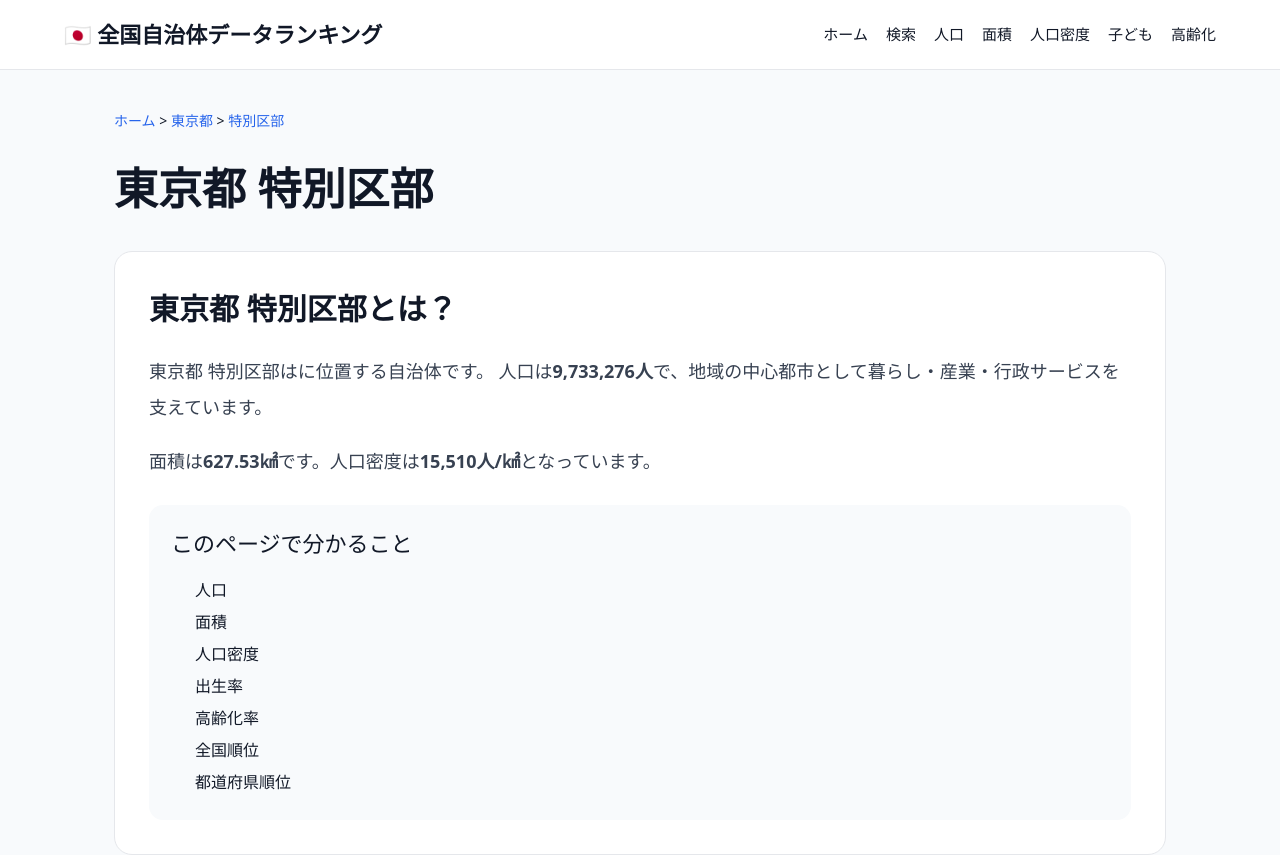
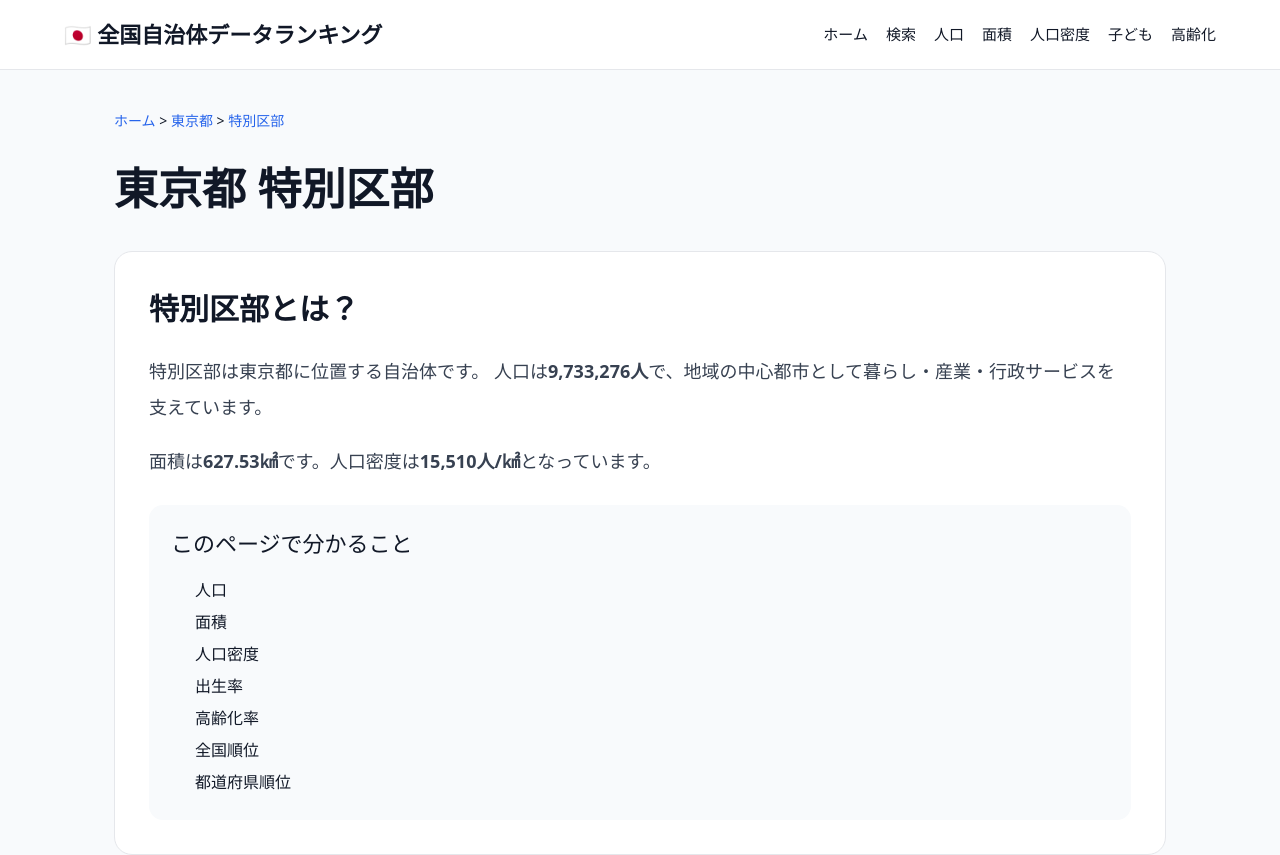
Before and after one commit to OW-beep/japan-data-site, a Next.js app: page /city/13100 in a window 1280 px wide. Shown: the top 855 px of the page. Built offline with nearby package versions, Linux system fonts and the light colour scheme.

Commit message:
update data

```diff
--- a/components/city/CitySummary.tsx
+++ b/components/city/CitySummary.tsx
@@ -1,7 +1,6 @@
 type Props = {
   city: {
     name: string;
-    prefecture: string;
     population: number;
     area?: number | null;
     populationDensity?: number | null;
@@ -11,6 +10,9 @@ type Props = {
 };
 
 export default function CitySummary({ city }: Props) {
+  const pref = city.name.split(" ")[0];
+  const cityName = city.name.replace(pref, "").trim();
+
   return (
     <section
       style={{
@@ -28,7 +30,7 @@ export default function CitySummary({ city }: Props) {
           marginBottom: 22,
         }}
       >
-        {city.name}とは？
+        {cityName}とは？
       </h2>
 
       <p
@@ -38,7 +40,7 @@ export default function CitySummary({ city }: Props) {
           color: "#374151",
         }}
       >
-        {city.name}は{city.prefecture}に位置する自治体です。
+        {cityName}は{pref}に位置する自治体です。
         人口は
         <strong>{city.population.toLocaleString()}人</strong>
         で、地域の中心都市として暮らし・産業・行政サービスを支えています。
@@ -68,7 +70,7 @@ export default function CitySummary({ city }: Props) {
         </p>
       )}
 
-      {city.agingRate && (
+      {city.agingRate != null && (
         <p
           style={{
             marginTop: 18,
@@ -79,11 +81,11 @@ export default function CitySummary({ city }: Props) {
         >
           高齢化率は
           <strong>{city.agingRate}%</strong>
-          で、地域の人口構成を知る重要な指標となっています。
+          で、地域の人口構成を知る重要な指標です。
         </p>
       )}
 
-      {city.birthRate && (
+      {city.birthRate != null && (
         <p
           style={{
             marginTop: 18,
```
